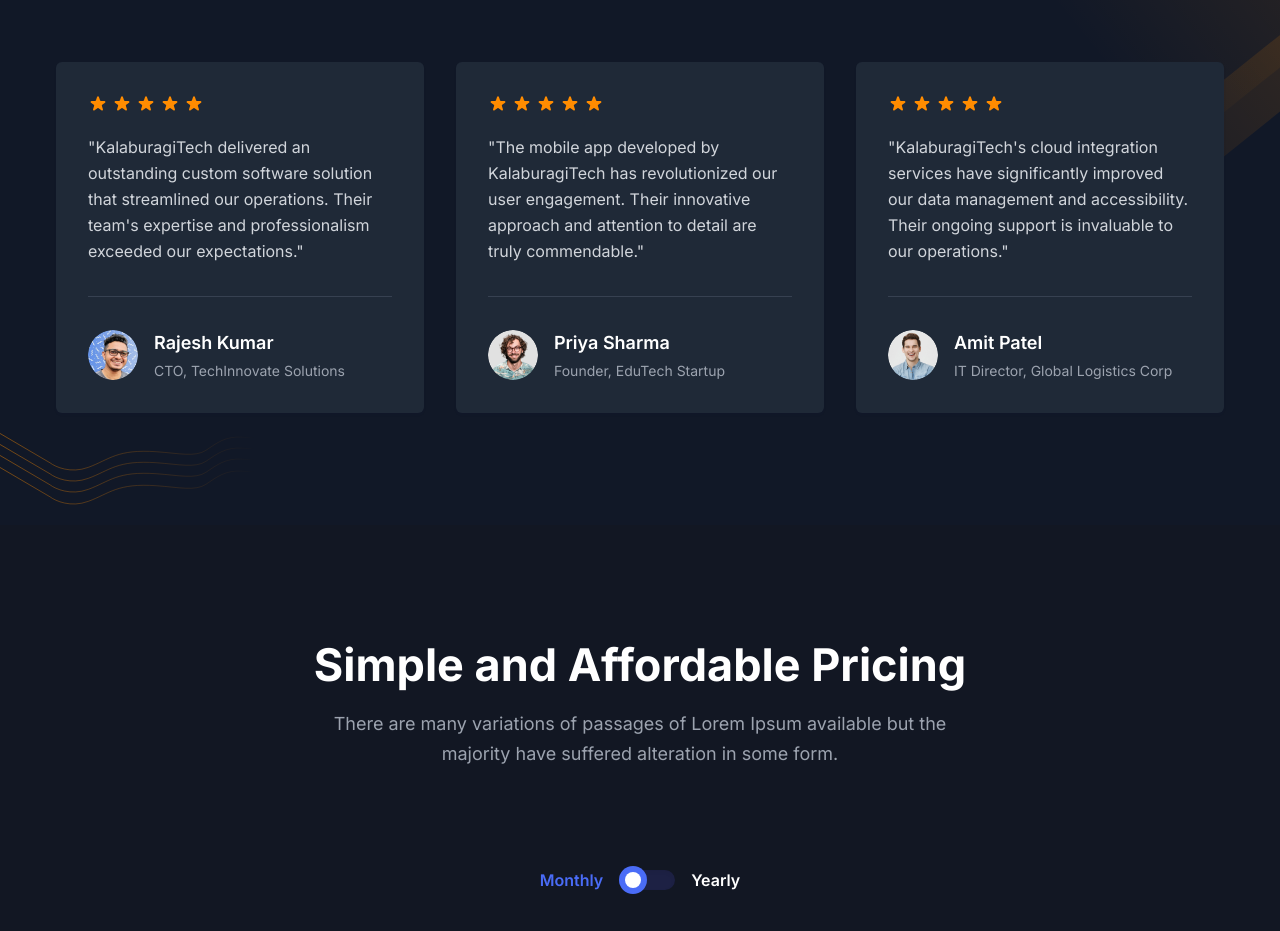
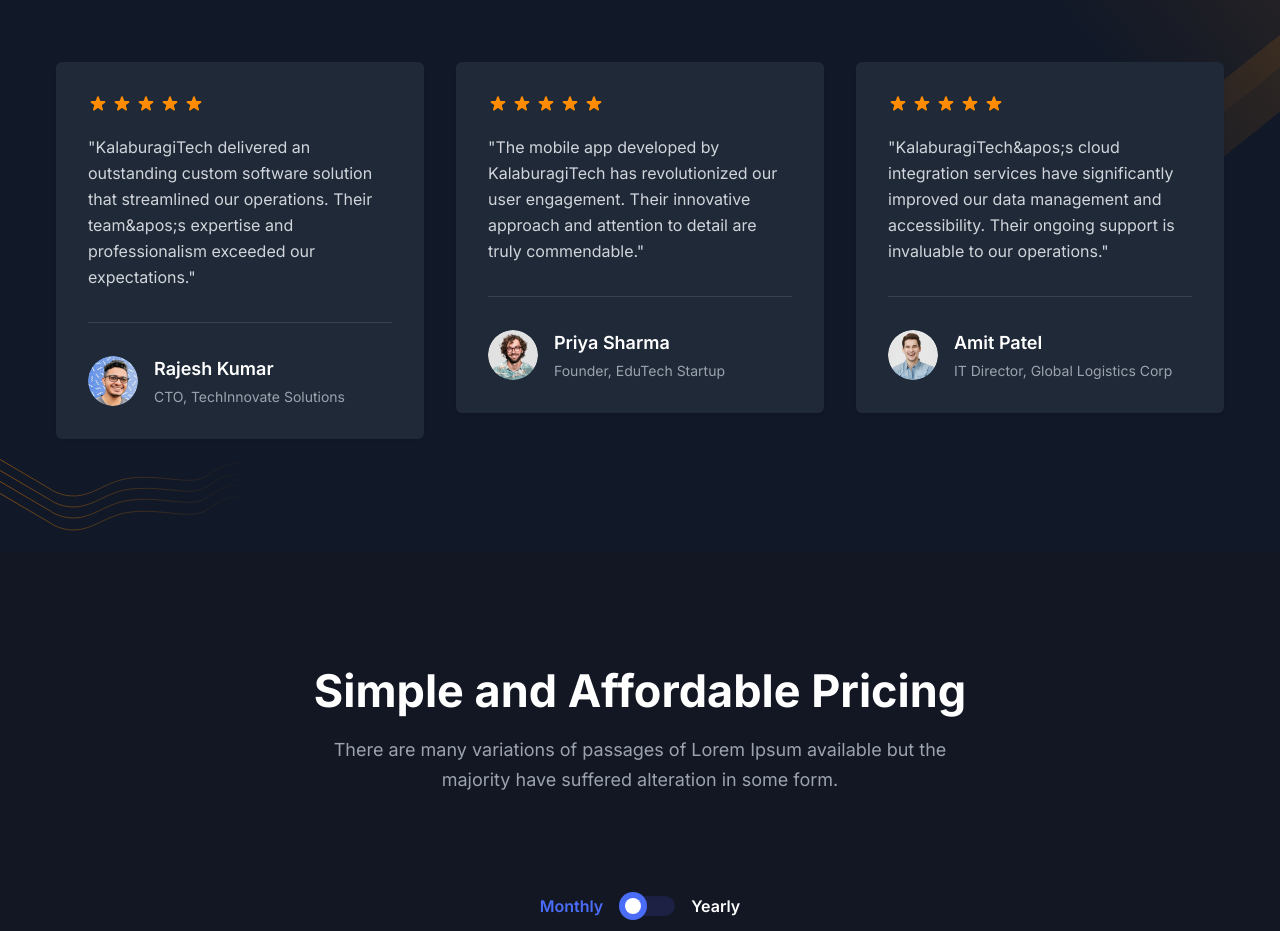
Before and after one commit to kalaburagitech/kalaburagitechs, a Next.js app: page / in a window 1280 px wide. Shown: the part 4800-5731 px from the top of the page. Built offline with nearby package versions, Linux system fonts and the light colour scheme.

Commit message:
initial commit

```diff
--- a/src/components/Testimonials/SingleTestimonial.tsx
+++ b/src/components/Testimonials/SingleTestimonial.tsx
@@ -15,6 +15,11 @@
 const SingleTestimonial = ({ testimonial }: { testimonial: Testimonial }) => {
   const { star, name, image, content, designation } = testimonial;
 
+  // Utility function to escape single/double quotes
+  const escapeQuotes = (str: string) => {
+    return str.replace(/'/g, "&apos;").replace(/"/g, "&quot;");
+  };
+
   return (
     <div className="w-full">
       <div
@@ -27,7 +32,7 @@
           ))}
         </div>
         <p className="mb-8 border-b border-gray-200 pb-8 text-base leading-relaxed text-gray-600 dark:border-gray-700 dark:text-gray-300">
-          "{content}"
+          "{escapeQuotes(content)}"
         </p>
         <div className="flex items-center">
           <div className="relative mr-4 h-[50px] w-full max-w-[50px] overflow-hidden rounded-full">
```
